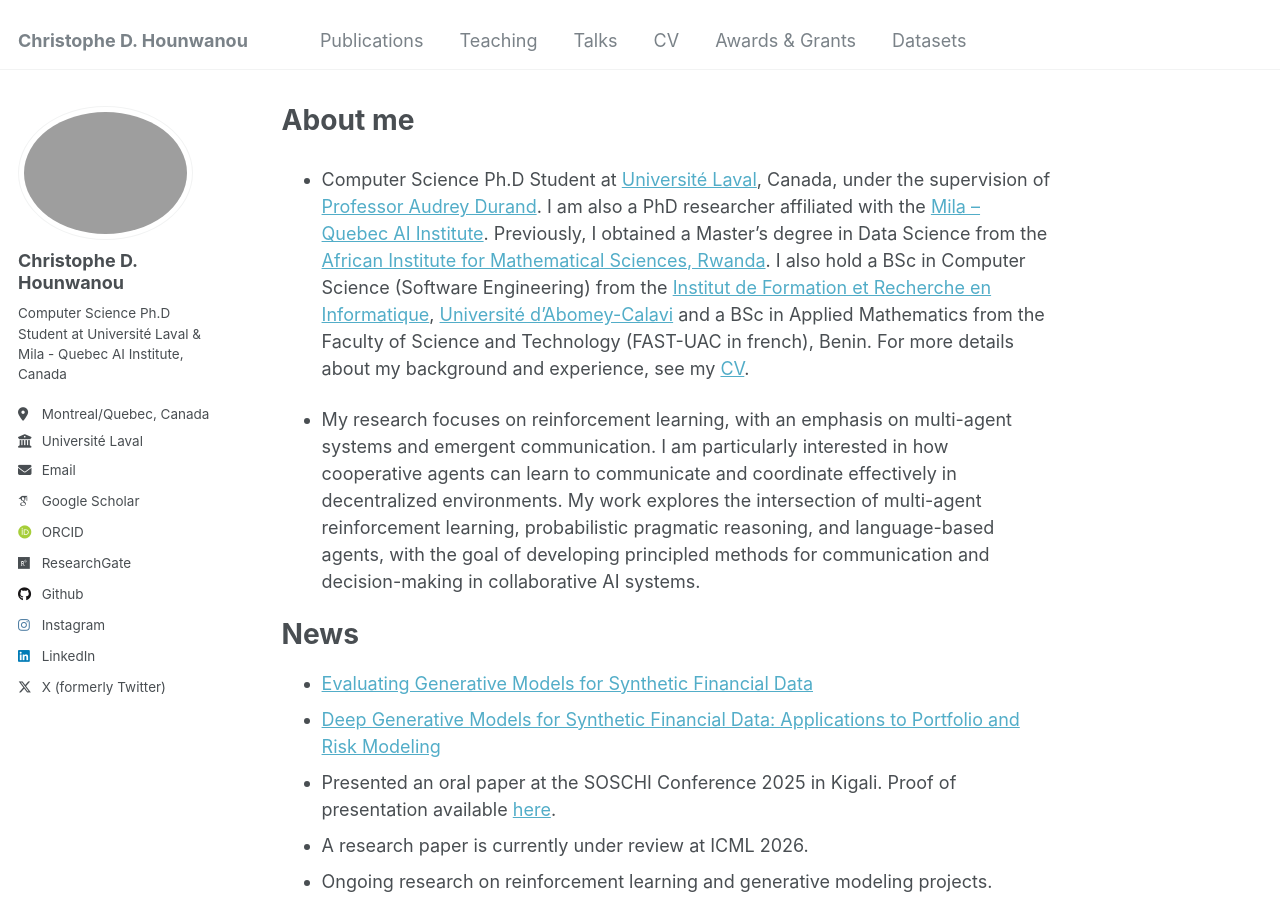
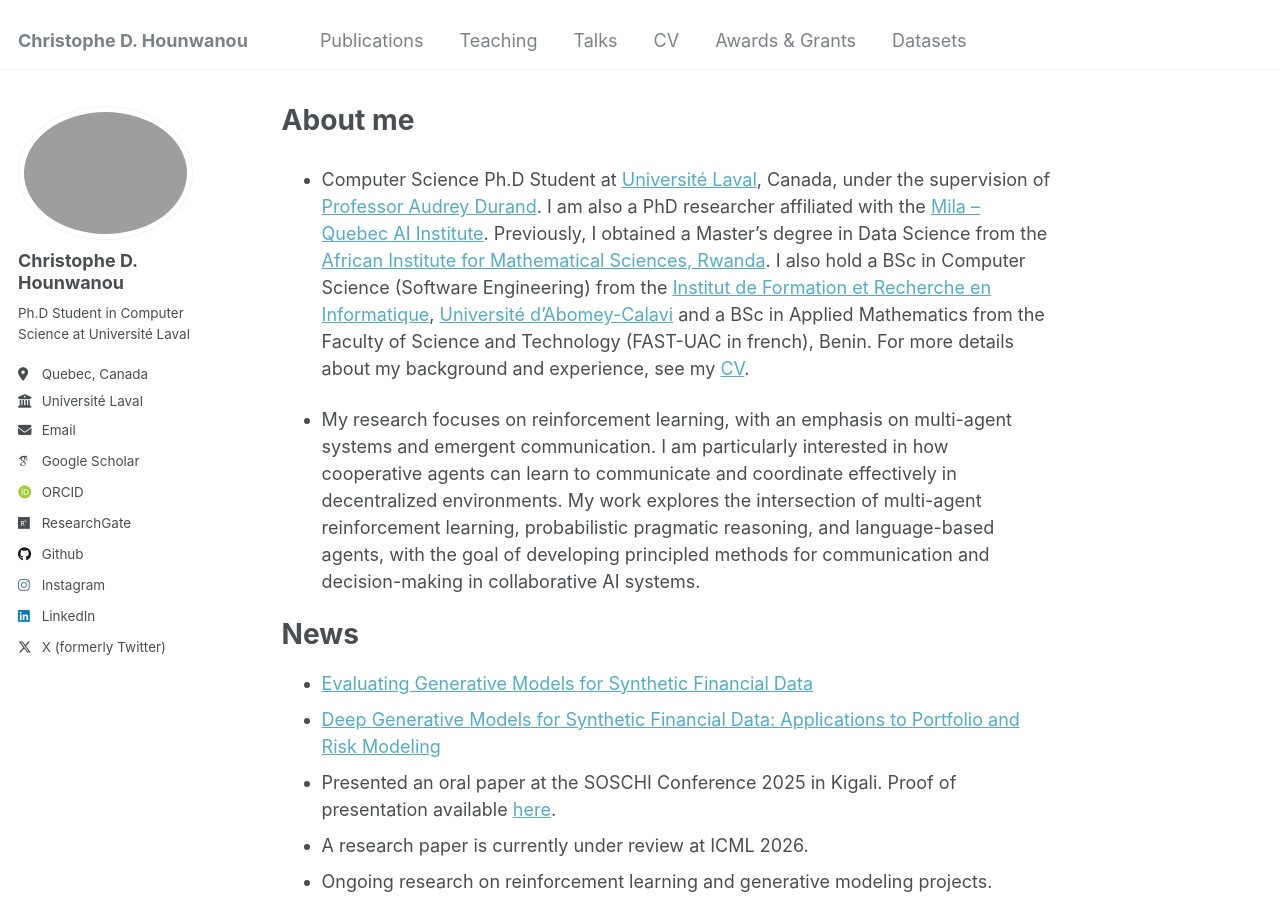
Before and after one commit to chrishounwanou/chrishounwanou.github.io, a Jekyll site: the page built from _pages/about.md, in a window 1280 px wide and 900 px high. Built offline with Jekyll 4.4.1, drawn with Linux system fonts in a browser that asks for light colours; some web fonts are replaced.

Commit message:
Update _config.yml

```diff
--- a/_config.yml
+++ b/_config.yml
@@ -83,8 +83,8 @@ analytics:
 author:
   name             : "Christophe D. Hounwanou"
   avatar           : "Chris.png"
-  bio              : "Computer Science Ph.D Student at Université Laval & Mila - Quebec AI Institute, Canada "
-  location         : "Montreal/Quebec, Canada"
+  bio              : "Ph.D Student in Computer Science at Université Laval"
+  location         : "Quebec, Canada"
   employer         :  Université Laval
   #pubmed           : #"https://www.ncbi.nlm.nih.gov/pubmed/?term=christophe+hounwanou"
   googlescholar    : "https://scholar.google.com/citations?user=2i7KV8EAAAAJ"
@@ -100,7 +100,7 @@ author:
   github           : "chrishounwanou"
   google_plus      :
   keybase          :
-  instagram        : "https://www.instagram.com/chrishounwanou"
+  instagram        : "chrishounwanou"
   impactstory      : #"https://profiles.impactstory.org/u/xxxx-xxxx-xxxx-xxxx"
   lastfm           :
   linkedin         : "chrishounwanou/"
```
